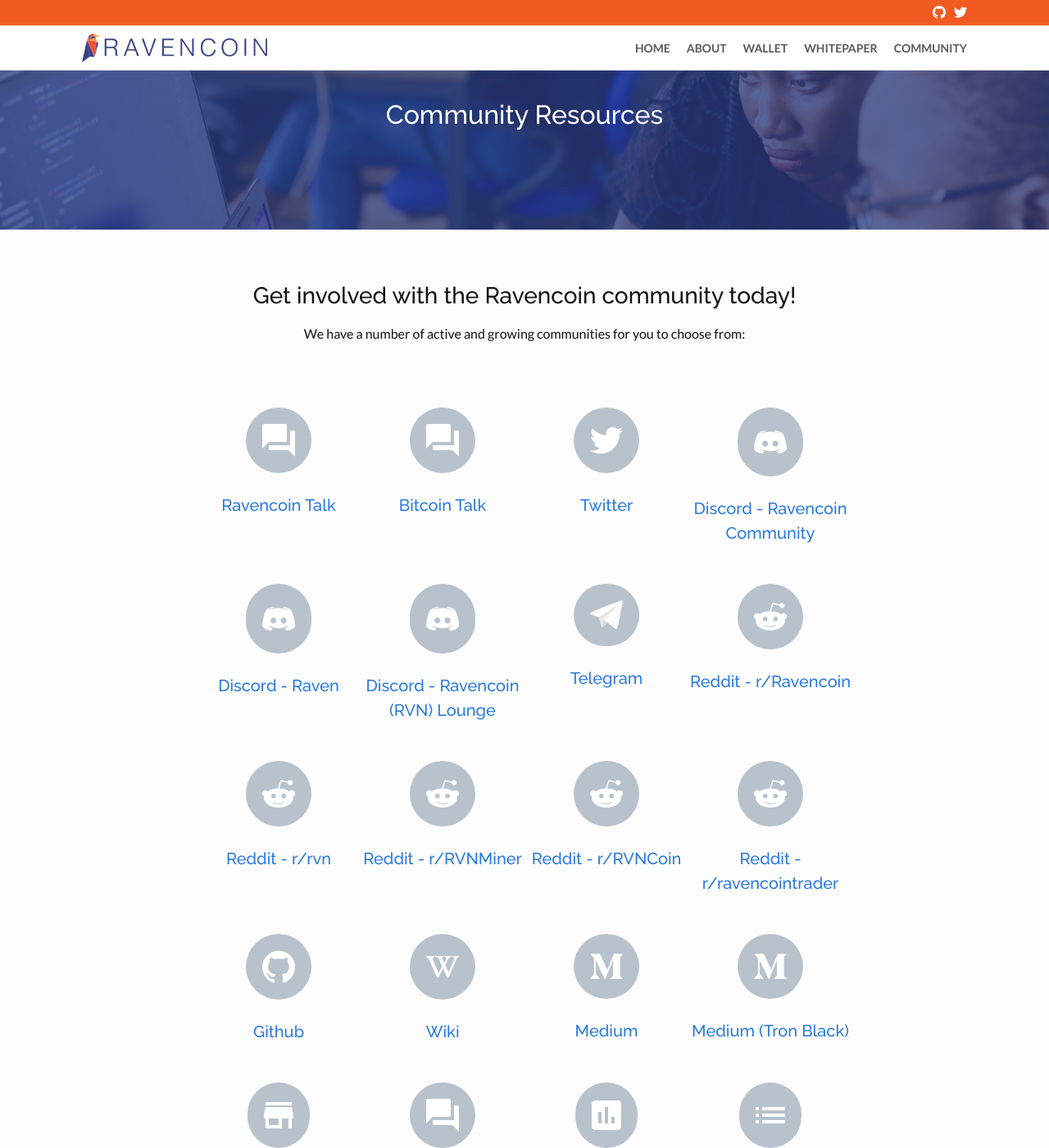
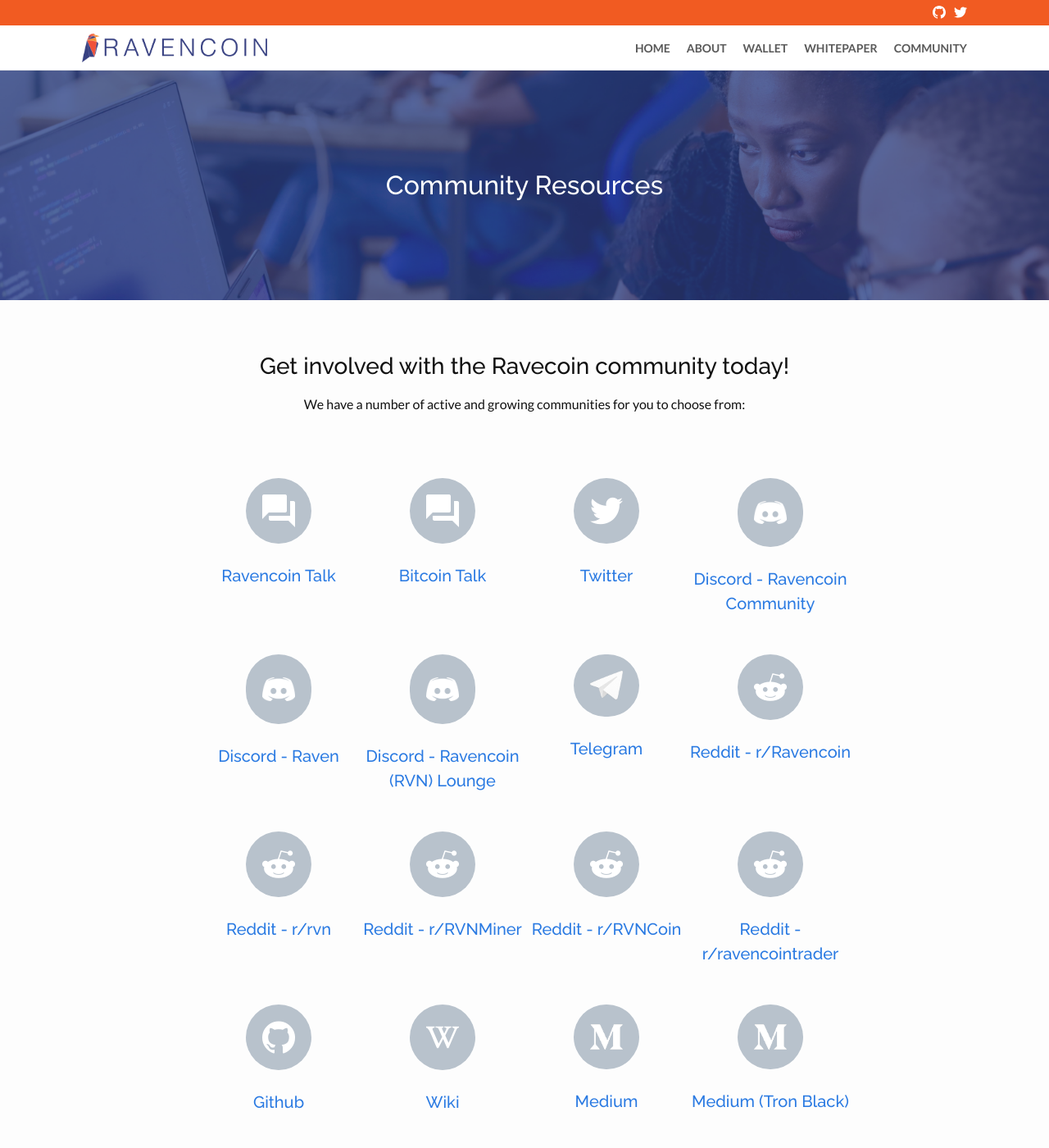
Before and after one commit to RavenProject/ravenproject.github.io, a Jekyll site: the page built from _pages/community.md, in a window 1280 px wide and 1400 px high. Shown: the whole window at 82% size. Built offline with Jekyll 4.4.1, drawn with Linux system fonts in a browser that asks for light colours.

Commit message:
Revert "Fixed typo + sticky header feature (#41)" (#43)
This reverts commit 5502429df4d93e75c5f75399aeaab7594c6cccb0.

```diff
--- a/_pages/community.md
+++ b/_pages/community.md
@@ -8,7 +8,7 @@
 
 <div class="page-content">
   <div class="wrapper text-center">
-    <h2>Get involved with the Ravencoin community today!</h2>
+    <h2>Get involved with the Ravecoin community today!</h2>
     <p>We have a number of active and growing communities for you to choose from:</p>
     <div class="flex flex-wrap pt-16 pb-32 m-auto" style="max-width: 800px;">
       <div class="w-1/2 sm:w-1/4 mb-8">
--- a/_sass/partials/_header.scss
+++ b/_sass/partials/_header.scss
@@ -6,10 +6,8 @@
   min-height: $spacing-unit * 1.865;
   background-color: #ffffff;
 
-	// Make header sticky
-	position: fixed;
-	width: 100%;
-	z-index: 1;
+  // Positioning context for the mobile navigation icon
+  position: relative;
 }
 
 .site-title {
```
Lines whose indentation alone changed are shown as unchanged.
